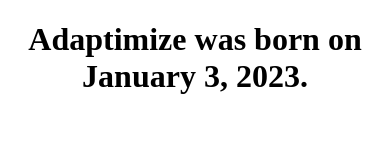
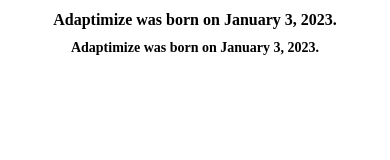
Before and after one commit to Abbas-Borji/Adaptimize, a plain HTML site: page index.html in a window 390 px wide. Drawn offline with Linux system fonts and the light colour scheme.

Commit message:
H2 Element

```diff
--- /dev/null
+++ b/h2.css
@@ -0,0 +1,89 @@
+@media only screen and (max-width: 2048px) {
+    h2 {
+      font-size: 36px;
+    }
+  }
+
+  @media only screen and (max-width: 1440px) {
+    h2 {
+      font-size: 30px;
+    }
+  }
+
+  @media only screen and (max-width: 1280px) {
+    h2 {
+      font-size: 28px;
+    }
+  }
+
+  @media only screen and (max-width: 1125px) {
+    h2 {
+      font-size: 26px;
+    }
+  }
+
+  @media only screen and (max-width: 1024px) {
+    h2 {
+      font-size: 25px;
+    }
+  }
+
+  @media only screen and (max-width: 884px) {
+    h2 {
+      font-size: 24px;
+    }
+  }
+
+  @media only screen and (max-width: 828px) {
+    h2 {
+      font-size: 23px;
+    }
+  }
+
+  @media only screen and (max-width: 800px) {
+    h2 {
+      font-size: 22px;
+    }
+  }
+
+  @media only screen and (max-width: 700px) {
+    h2 {
+      font-size: 21px;
+    }
+  }
+
+  @media only screen and (max-width: 600px) {
+    h2 {
+      font-size: 20px;
+    }
+  }
+
+  @media only screen and (max-width: 500px) {
+    h2 {
+      font-size: 19px;
+    }
+  }
+
+  @media only screen and (max-width: 428px) {
+    h2 {
+      font-size: 18px;
+    }
+  }
+
+  @media only screen and (max-width: 390px) {
+    h2 {
+      font-size: 14px;
+    }
+  }
+
+  @media only screen and (max-width: 360px) {
+    h2 {
+      font-size: 12px;
+    }
+  }
+
+  @media only screen and (max-width: 300px) {
+    h2 {
+      font-size: 12px;
+    }
+  }
--- a/index.html
+++ b/index.html
@@ -4,9 +4,13 @@
     <meta charset="UTF-8">
     <meta http-equiv="X-UA-Compatible" content="IE=edge">
     <meta name="viewport" content="width=device-width, initial-scale=1.0">
+    <link rel="stylesheet" href="h1.css">
+    <link rel="stylesheet" href="h2.css">
+
     <title>Adaptimize</title>
 </head>
 <body>
     <h1 style="text-align: center;">Adaptimize was born on January 3, 2023.</h1>
+    <h2 style="text-align: center;">Adaptimize was born on January 3, 2023.</h2>
 </body>
 </html>
```
